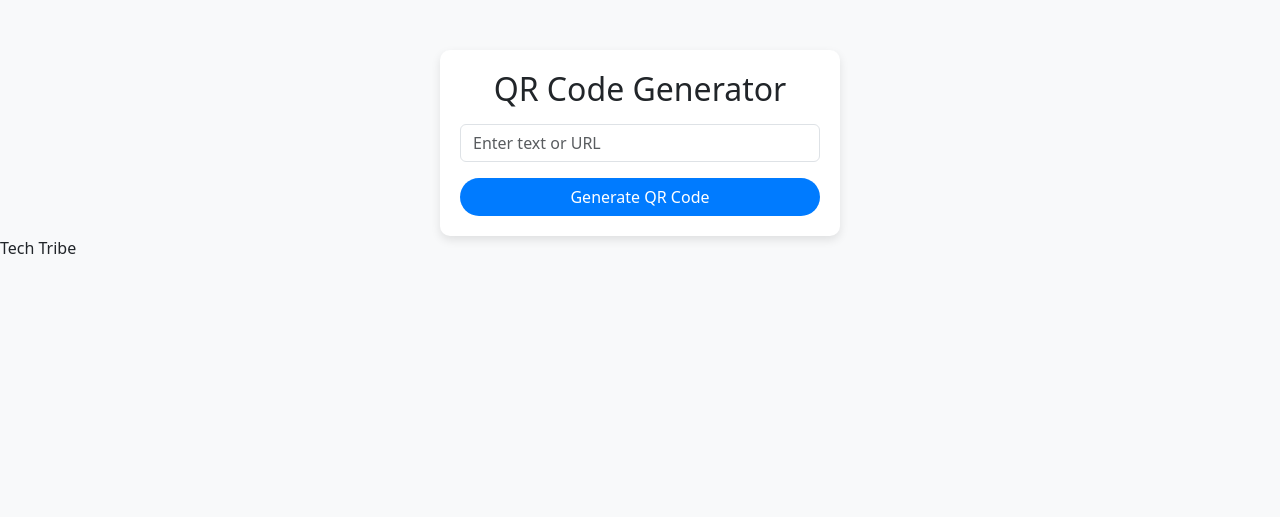
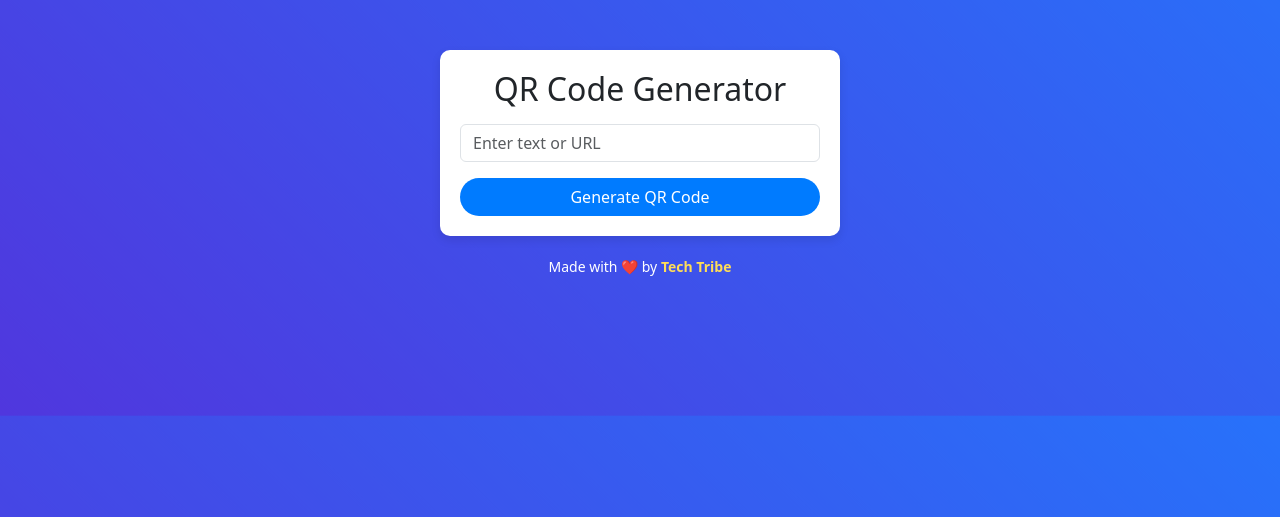
Before and after one commit to gnix45/qr-web-app, a Flask app: page / in a window 1280 px wide. Shown: the top 517 px of the page. Run offline with Flask 3, Linux system fonts and the light colour scheme.

Commit message:
adjusted

```diff
--- a/templates/index.html
+++ b/templates/index.html
@@ -7,8 +7,16 @@
     <link rel="stylesheet" href="https://cdn.jsdelivr.net/npm/bootstrap@5.3.0/dist/css/bootstrap.min.css">
     <style>
         body {
-            background: #f8f9fa;
+            background: linear-gradient(45deg, #6a11cb, #2575fc);
+            background-size: 200% 200%;
+            animation: backgroundAnimation 10s infinite alternate;
         }
+
+        @keyframes backgroundAnimation {
+            0% { background-position: left; }
+            100% { background-position: right; }
+        }
+
         .container {
             max-width: 400px;
             margin-top: 50px;
@@ -24,10 +32,6 @@
             color: white;
             border-radius: 20px;
         }
-        @keyframes backgroundAnimation {
-            0% { background-position: left; }
-            100% { background-position: right; }
-        }
         .footer {
             text-align: center;
             margin-top: 20px;
@@ -37,6 +41,7 @@
         .footer a {
             color: #ffdd57;
             text-decoration: none;
+            font-weight: bold;
         }
     </style>
 </head>
@@ -54,11 +59,10 @@
         <img src="{{ qr_img }}" alt="QR Code" class="mt-2">
     {% endif %}
 </div>
-<div>
-    <footer>
-        Tech Tribe
-    </footer>
 
+<div class="footer">
+    Made with ❤️ by <a href="https://www.youtube.com/@TechTribe" target="_blank">Tech Tribe</a>
 </div>
+
 </body>
 </html>
```
